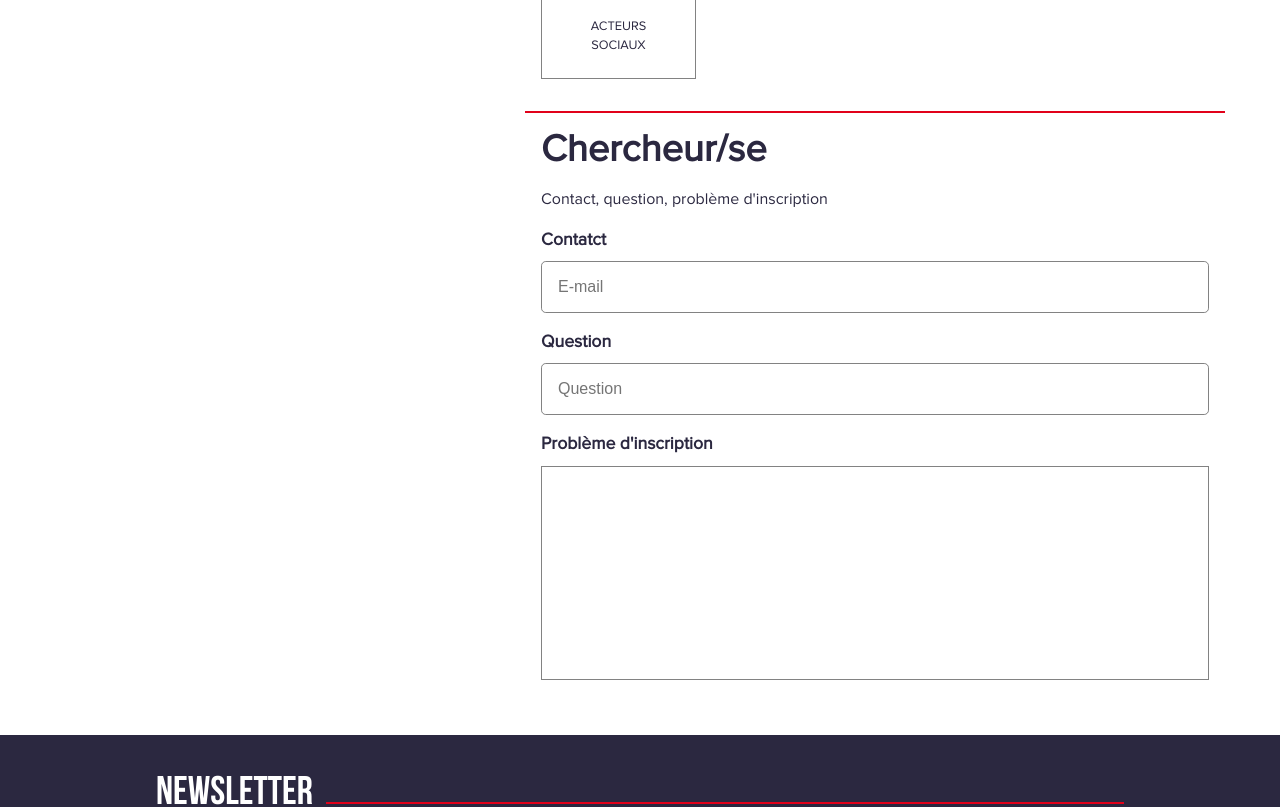
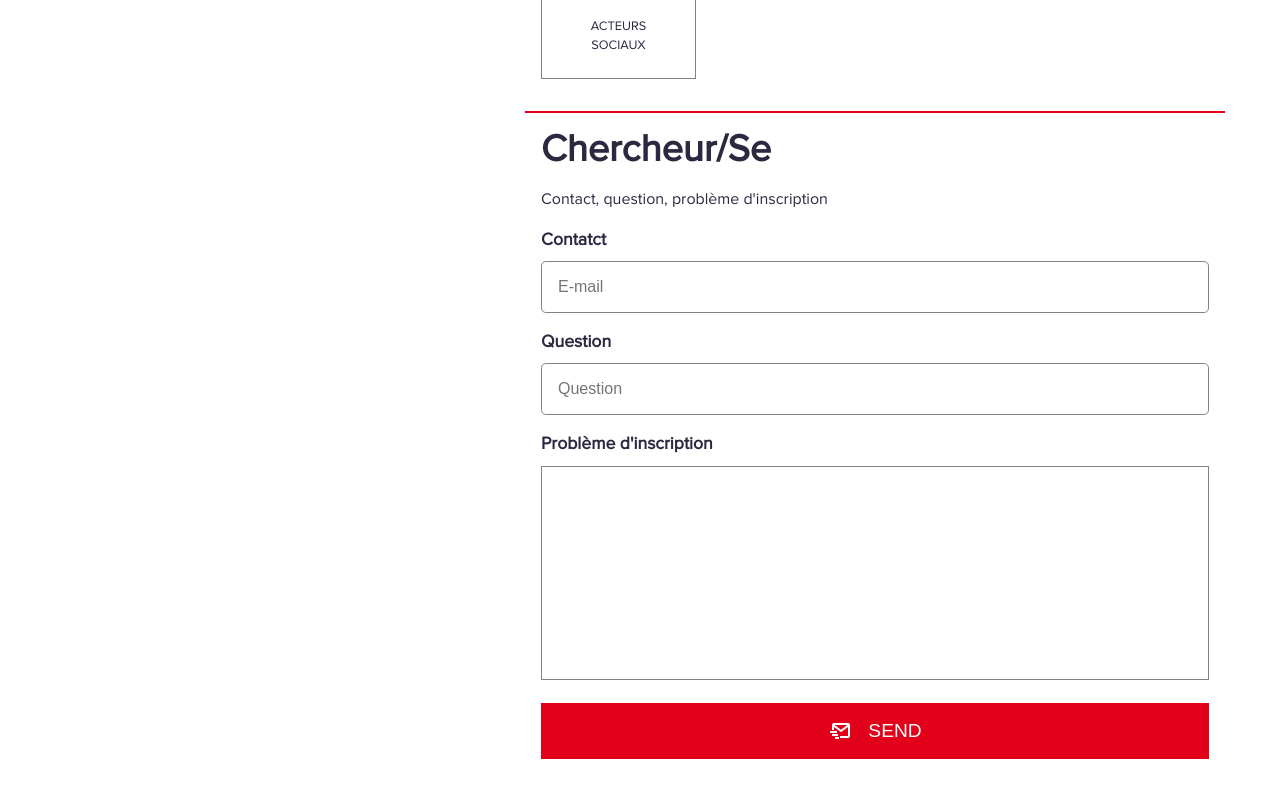
Before and after one commit to tarekguermazi/buildfront0602, a React (Create React App) app: page /contact in a window 1280 px wide. Shown: the part 680-1487 px from the top of the page. Built offline with nearby package versions, Linux system fonts and the light colour scheme.

Commit message:
Contact form | final touches (static form)

```diff
--- a/src/view/Contact/Content/FormBody.tsx
+++ b/src/view/Contact/Content/FormBody.tsx
@@ -1,9 +1,12 @@
 import React from 'react'
 import styled from 'styled-components'
-export default function FormBody() {
+// ICONS
+import { BiMailSend } from 'react-icons/bi';
+
+export default function FormBody({ userType }) {
     return (
         <BodyLayout>
-            <h3>Chercheur/se</h3>
+            <h3>{userType}</h3>
             <p>Contact, question, problème d'inscription</p>
 
             <form>
@@ -19,6 +22,11 @@ export default function FormBody() {
                     <label htmlFor="problemInput">Problème d'inscription</label>
                     <textarea id="problemInput" cols={30} rows={10}></textarea>
                 </div>
+
+                <button type="submit" className='sendButton'>
+                    <BiMailSend className='icon' />
+                    Send
+                </button>
             </form>
         </BodyLayout>
     )
@@ -34,6 +42,7 @@ const BodyLayout = styled.section`
 
     h3{
         font-family: "Proxima Nova";
+        text-transform: capitalize;
         color: var(--violet);
     }
     p{
@@ -73,5 +82,24 @@ const BodyLayout = styled.section`
             resize: none;
             border-radius: 0;
         }
+
+        .sendButton{
+            width: 100%;
+            padding: 1rem 0;
+            margin-top: 1rem;
+            font-size: 1.2rem;
+            display: flex;
+            flex-direction: row;
+            align-items: center;
+            justify-content: center;
+            background-color: #E1011A;
+            color: #fff;
+            text-transform: uppercase;
+
+            .icon{
+                margin-right: 1rem;
+                font-size: 1.5rem;
+            }
+        }
     }
 `;
--- a/src/view/Contact/Content/FormHeader.tsx
+++ b/src/view/Contact/Content/FormHeader.tsx
@@ -1,13 +1,11 @@
 import React from 'react'
 import styled from 'styled-components'
-import parse from 'html-react-parser';
-
 // ICONS
 import { GiMicroscope } from 'react-icons/gi';
 import { FaGraduationCap, FaNewspaper, FaFistRaised } from 'react-icons/fa';
 import { IoIosContact } from 'react-icons/io';
 
-export default function FormHeader() {
+export default function FormHeader({ setUserType }) {
 
     const userTypes = [
         { type: 'étudiant', display: 'étudiant/e', icon: 'graduation' },
@@ -16,12 +14,17 @@ export default function FormHeader() {
         { type: 'acteursSociaux', display: 'acteurs sociaux', icon: 'contact' }
     ]
 
+    const handleUserTypeSelection = event => {
+        const typeToDisplay = userTypes.filter(ut => ut.type === event.target.value)[0].display;
+        setUserType(typeToDisplay);
+    }
+
     return (
         <HeaderLayout>
             <h3>Vous êtes ?</h3>
             <p>Choisissez un thème parmi les options suivantes pour accéder à la demande associée.</p>
 
-            <div className="radioOptins">
+            <div className="radioOptins" onChange={handleUserTypeSelection}>
                 <label htmlFor="chercheur">
                     <input type="radio" name="userType" value="chercheur" id="chercheur" />
                     <div className="contentContainer">
--- a/src/view/Contact/Content/LeftSection.tsx
+++ b/src/view/Contact/Content/LeftSection.tsx
@@ -4,7 +4,7 @@ import styled from 'styled-components'
 export default function LeftSection() {
     return (
         <LeftLayout>
-            <h4>Echanger avec <br /> nous</h4>
+            <h3>Echanger avec <br /> nous</h3>
 
             <h3 className="sectionTitle">Par téléphone</h3>
             <p>Du lundi au Vendredi de 8H à 16H au 71.325.109</p>
@@ -22,12 +22,9 @@ const LeftLayout = styled.section`
     width: 500px;
     padding: 2rem 0;
 
-    h4{
+    h3{
         font-family: "Proxima Nova";
-        font-weight: bold;
         text-transform: capitalize;
-        /* font-size: 1.2rem; */
-        line-height: 1.5;
         color: var(--violet);
     }
 
--- a/src/view/Contact/Content/RightSection.tsx
+++ b/src/view/Contact/Content/RightSection.tsx
@@ -1,14 +1,16 @@
-import React from 'react'
+import React, { useState } from 'react'
 import styled from 'styled-components'
 // COMPONENTS
 import FormHeader from './FormHeader';
 import FormBody from './FormBody';
 
 export default function RightSection() {
+    const [userType, setUserType] = useState('chercheur/se');
+
     return (
         <RightLayout>
-            <FormHeader />
-            <FormBody />
+            <FormHeader setUserType={setUserType} />
+            <FormBody userType={userType} />
         </RightLayout>
     )
 }
```
